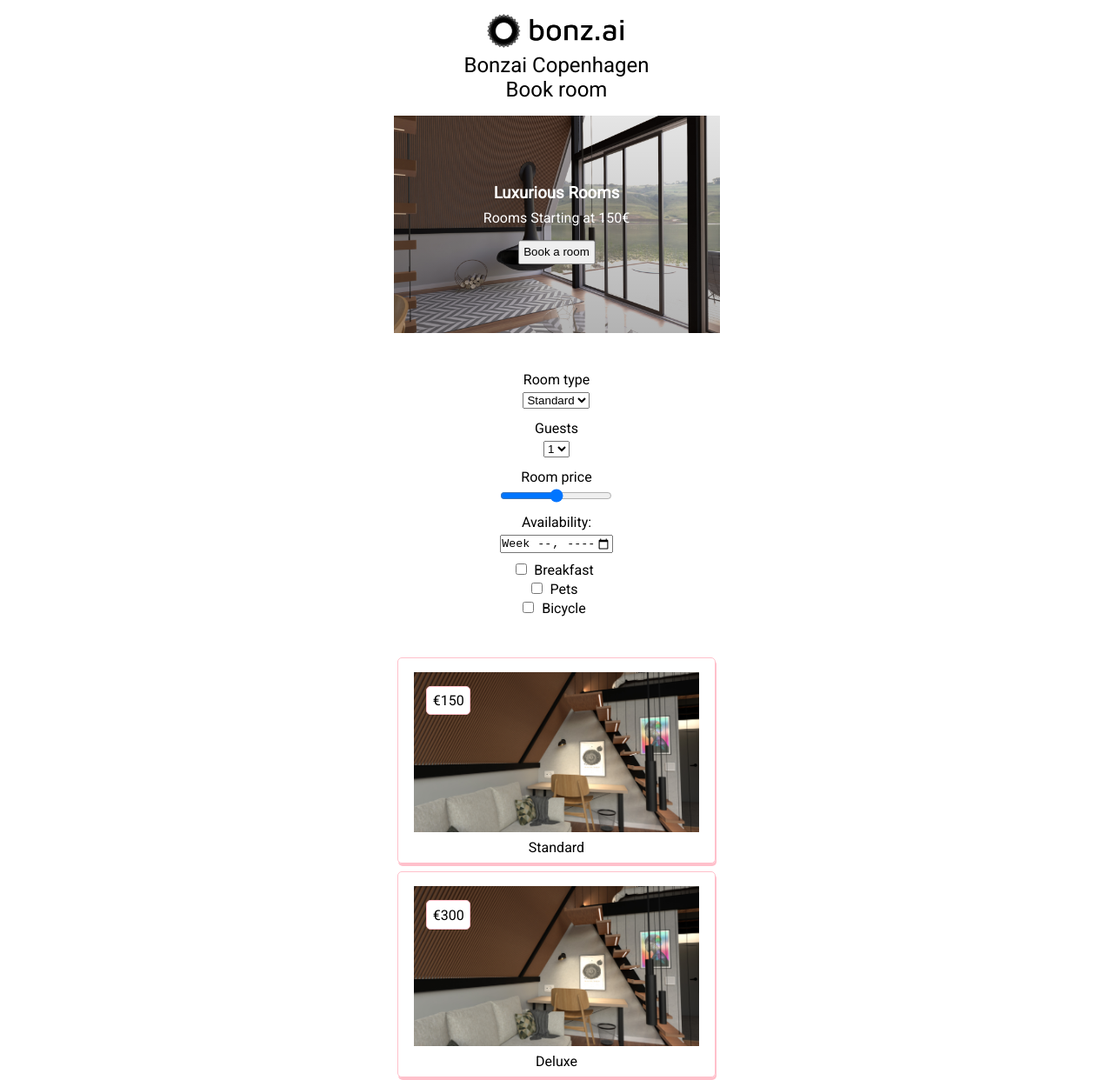
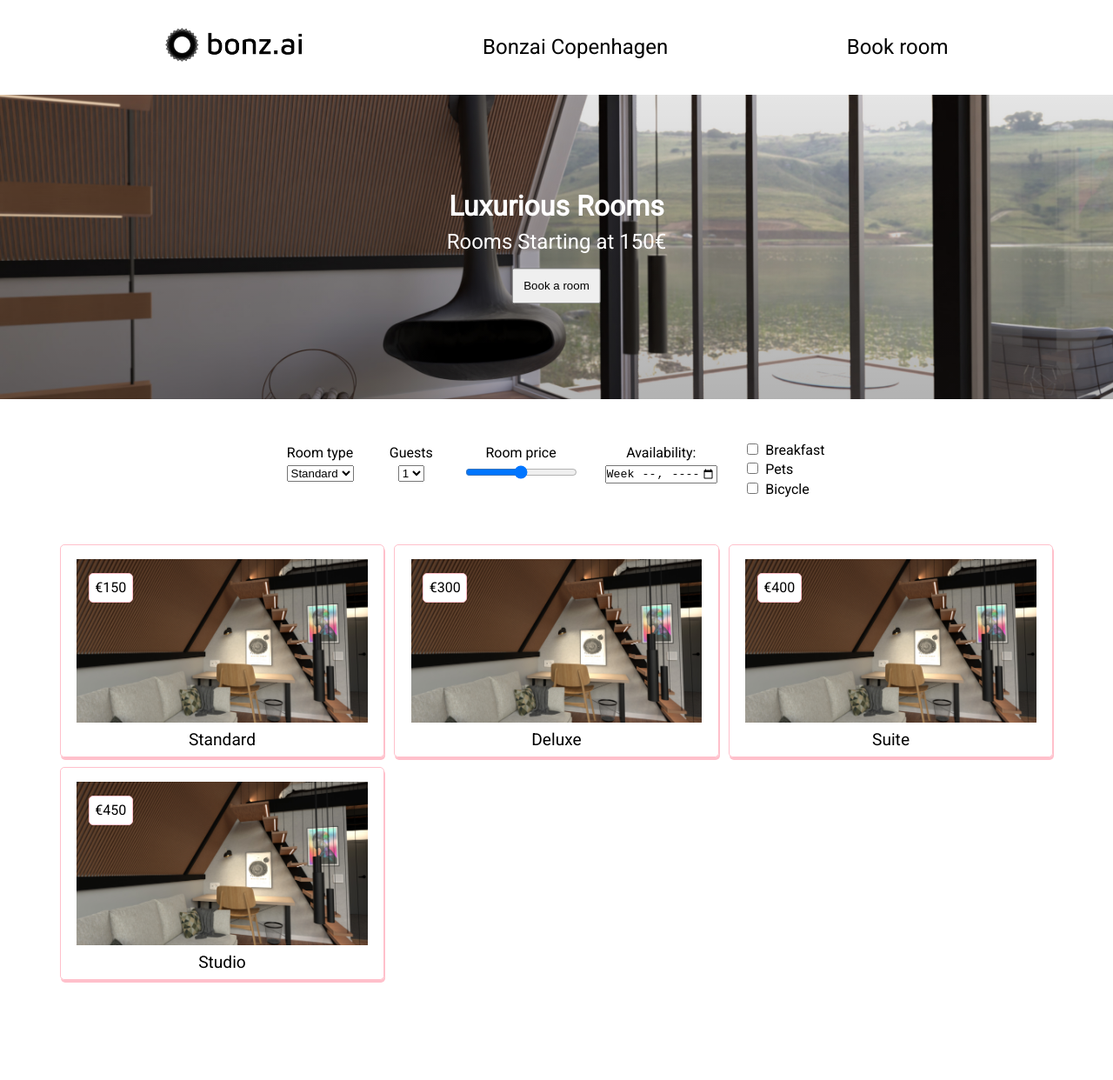
Before and after one commit to annatbg/bonzai, a plain HTML site: page booking.html in a window 1280 px wide. Shown: the top 1242 px of the page at 87% size. After the commit the page ends 1164 px from the top, so only its background shows below. Drawn offline with Linux system fonts and the light colour scheme; a web font is replaced by a local one.

Commit message:
first tablet

```diff
--- a/booking.html
+++ b/booking.html
@@ -10,6 +10,7 @@
     <header>
       <nav>
         <ul>
+          <li>
             <a href="index.html">
               <img
                 class="header__logo"
@@ -17,9 +18,10 @@
                 alt=""
               />
             </a>
+          </li>
 
-          <a href="about.html">Bonzai Copenhagen</a>
-          <a href="booking.html">Book room</a>
+          <li><a href="about.html">Bonzai Copenhagen</a></li>
+          <li><a href="booking.html">Book room</a></li>
         </ul>
       </nav>
       <section class="hero__img">
--- a/styles.css
+++ b/styles.css
@@ -8,7 +8,7 @@
 
 body {
   height: 100%;
-  width: 375px;
+  width: 100%;
   margin: auto;
   font-family: "Roboto", sans-serif;
 }
@@ -55,10 +55,10 @@ header {
 nav {
   margin-top: 1rem;
   margin-bottom: 1rem;
-  display: flex;
+  /* display: flex;
   flex-direction: column;
   justify-content: center;
-  align-items: center;
+  align-items: center; */
   height: fit-content;
   width: 100%;
   /* border: solid 1px rgb(226, 19, 19); */
@@ -232,3 +232,86 @@ label {
 .about__article p {
   font-size: 1rem;
 }
+
+/* MEDIA QUERY TABLET */
+
+@media screen and (min-width: 768px) {
+  ul {
+    flex-direction: row;
+    justify-content: space-evenly;
+  }
+
+  li {
+    padding: 1rem;
+  }
+
+  .hero__img {
+    height: 350px;
+  }
+
+  .hero__img h1 {
+    font-size: 2rem;
+  }
+
+  .hero__img p {
+    font-size: 1.5rem;
+  }
+
+  .hero__img button {
+    padding: 0.7rem;
+  }
+
+  .main__services {
+    width: 80%;
+    grid-template-columns: 1fr 1fr 1fr 1fr;
+    grid-template-rows: 1fr;
+    /* border: solid 1px blue; */
+  }
+
+  .main__services__card {
+    height: 200px;
+    /* border: solid 1px red; */
+  }
+
+  .main__text {
+    font-size: 1rem;
+  }
+
+  .main__rooms {
+    width: 90%;
+    margin-top: 1rem;
+    gap: 0.1rem;
+    display: grid;
+    grid-template-columns: 2fr 2fr 2fr;
+  }
+
+  .main__rooms,
+  .main__gallery p {
+    font-size: 1.2rem;
+  }
+
+  .main__gallery {
+    width: 90%;
+    gap: 0.1rem;
+    display: grid;
+    grid-template-columns: 2fr 2fr 2fr;
+  }
+
+  .main__search {
+    display: flex;
+  }
+
+  .main__search__card {
+    display: flex;
+    flex-direction: column;
+    justify-content: center;
+    align-items: baseline;
+    margin: 1rem;
+    /* border: solid 1px orange; */
+  }
+
+  .about__article {
+    margin-top: 3rem;
+    width: 70%;
+  }
+}
```
Also changed, not shown: index.html (+7 -2 lines), assets/beer-mug-empty-solid.svg (deleted), assets/martini-glass-citrus-solid.svg (deleted), assets/person-hiking-solid.svg (deleted), assets/van-shuttle-solid.svg (deleted), 1 other file. Lines whose indentation alone changed are shown as unchanged.
